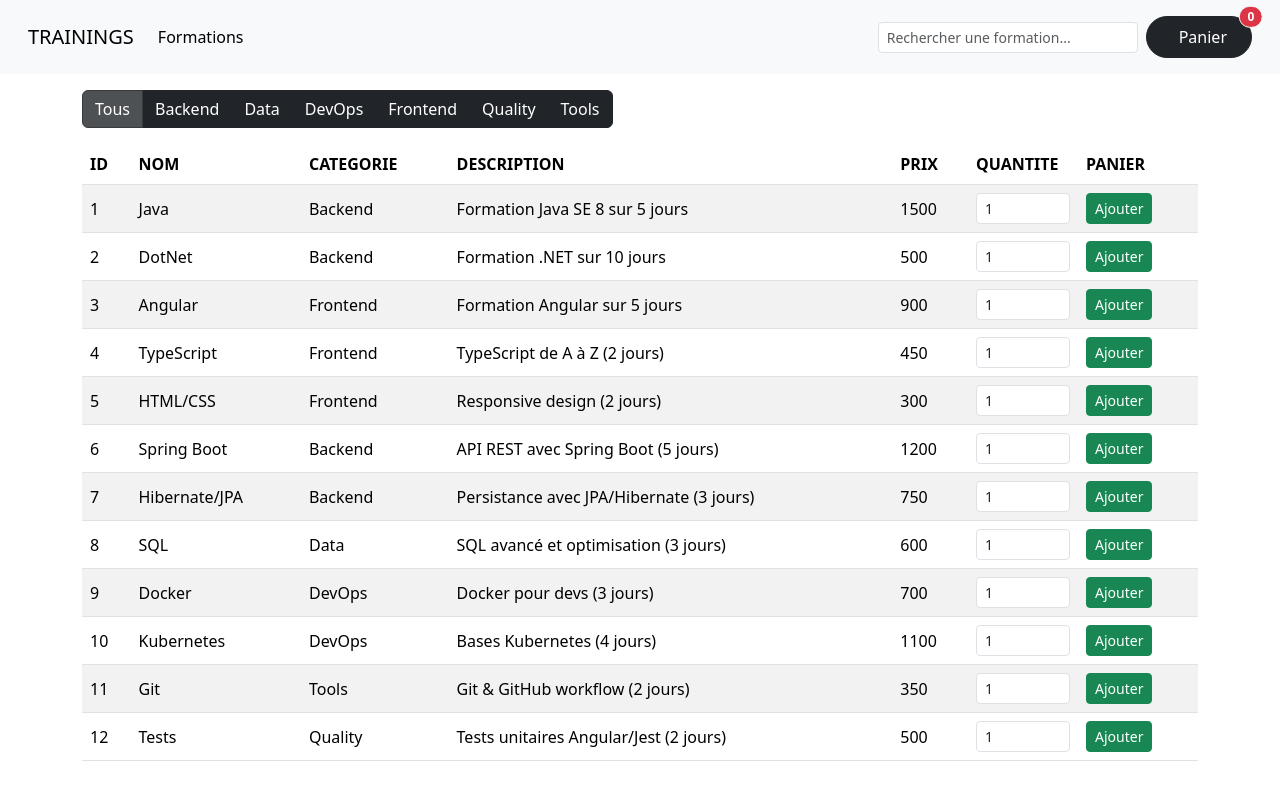
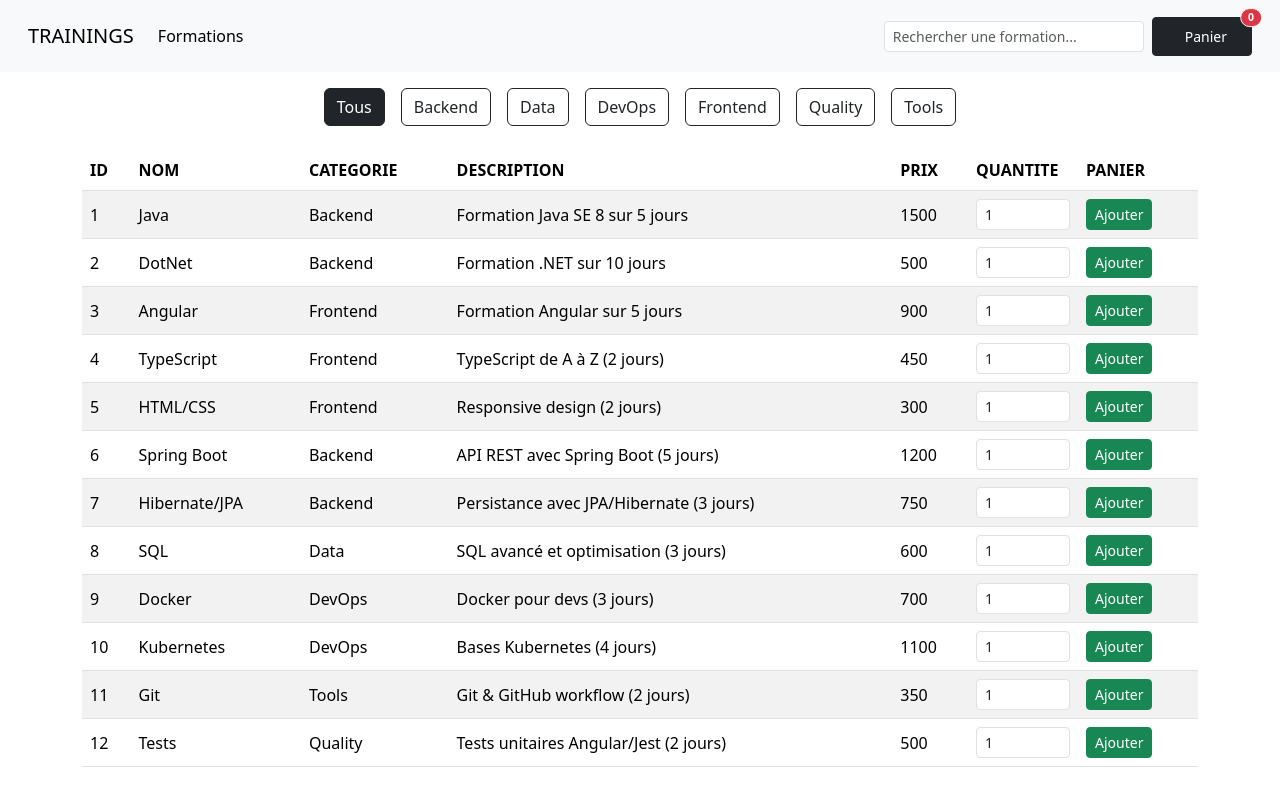
Before and after one commit to john7440/first-app-angular, an Angular app: page /trainings in a window 1280 px wide. Built offline with nearby package versions, Linux system fonts and the light colour scheme.

Commit message:
amélioration visuelle des catégorie + ajustement bouton panier

```diff
--- a/src/app/components/navbar/navbar.html
+++ b/src/app/components/navbar/navbar.html
@@ -31,7 +31,7 @@
         (ngModelChange)="search.setTrainingQuery($event)"
         />
 
-        <button class="btn btn-dark position-relative rounded-pill px-4 py-2" routerLink="/cart" data-bs-toggle="modal" data-bs-target="#cartModal">
+        <button class="btn btn-dark position-relative btn-sm px-4 py-2" routerLink="/cart" data-bs-toggle="modal" data-bs-target="#cartModal">
                   <i class="bi bi-cart4 me-2"></i>
                   <span class="d-none d-sm-inline">Panier</span>
                   <span class="position-absolute top-0 start-100 translate-middle badge rounded-pill bg-danger border border-light">
--- a/src/app/components/trainings/trainings.html
+++ b/src/app/components/trainings/trainings.html
@@ -3,19 +3,19 @@
     <div class="alert alert-danger">{{ errorMsg }}</div>
   }
 
-  <div class="btn-group mb-3 ml-5" role="group" aria-label="Filtre catégories">
+  <div class="d-flex justify-content-center flex-wrap gap-3 mb-4 category-pills">
     @for (cat of categories(); track cat) {
       <button
         type="button"
-        class="btn btn-dark"
-        [class.active]="cat === selectedCategory()"
-        (click)="setCategory(cat)"
+        class="btn"
+        [class.btn-dark]="currentCategory() === cat"
+        [class.btn-outline-dark]="currentCategory() !== cat"
+        (click)="filter(cat)"
       >
-        {{ cat }}
+        {{ cat === 'all' ? 'Tous' : cat }}
       </button>
     }
   </div>
-
   <table class="table table-striped table-hover align-middle">
     <thead>
       <tr>
--- a/src/app/components/trainings/trainings.ts
+++ b/src/app/components/trainings/trainings.ts
@@ -22,21 +22,21 @@ export class TrainingsComponent {
   private readonly search = inject(SearchService);
 
   readonly allTrainings = signal<Training[]>([]);
-  readonly selectedCategory = signal<string>('Tous');
+  readonly currentCategory = signal<string>('all');
   errorMsg: string | null = null;
 
   readonly categories = computed(() => {
     const cats = new Set(this.allTrainings().map(t => t.category));
-    return ['Tous', ...Array.from(cats).sort()];
+    return ['all', ...Array.from(cats).sort()];
   });
 
   readonly listTrainings = computed(() => {
     const q = this.search.trainingQuery().toLowerCase();
-    const cat = this.selectedCategory();
+    const cat = this.currentCategory();
     const all = this.allTrainings();
 
     return all.filter(t => {
-      const matchCat = (cat === 'Tous') || (t.category === cat);
+      const matchCat = (cat === 'all') || (t.category === cat);
       const matchText = !q || (t.name + ' ' + t.description).toLowerCase().includes(q);
       return matchCat && matchText;
     });
@@ -50,12 +50,12 @@ export class TrainingsComponent {
       error: () => {
         this.errorMsg = 'Impossible de charger la liste des formations.';
         this.allTrainings.set([]);
-      },
+      }
     });
   }
 
-  setCategory(cat: string) {
-    this.selectedCategory.set(cat);
+  filter(cat: string) {
+    this.currentCategory.set(cat);
   }
 
   addToCart(t: Training) {
```
